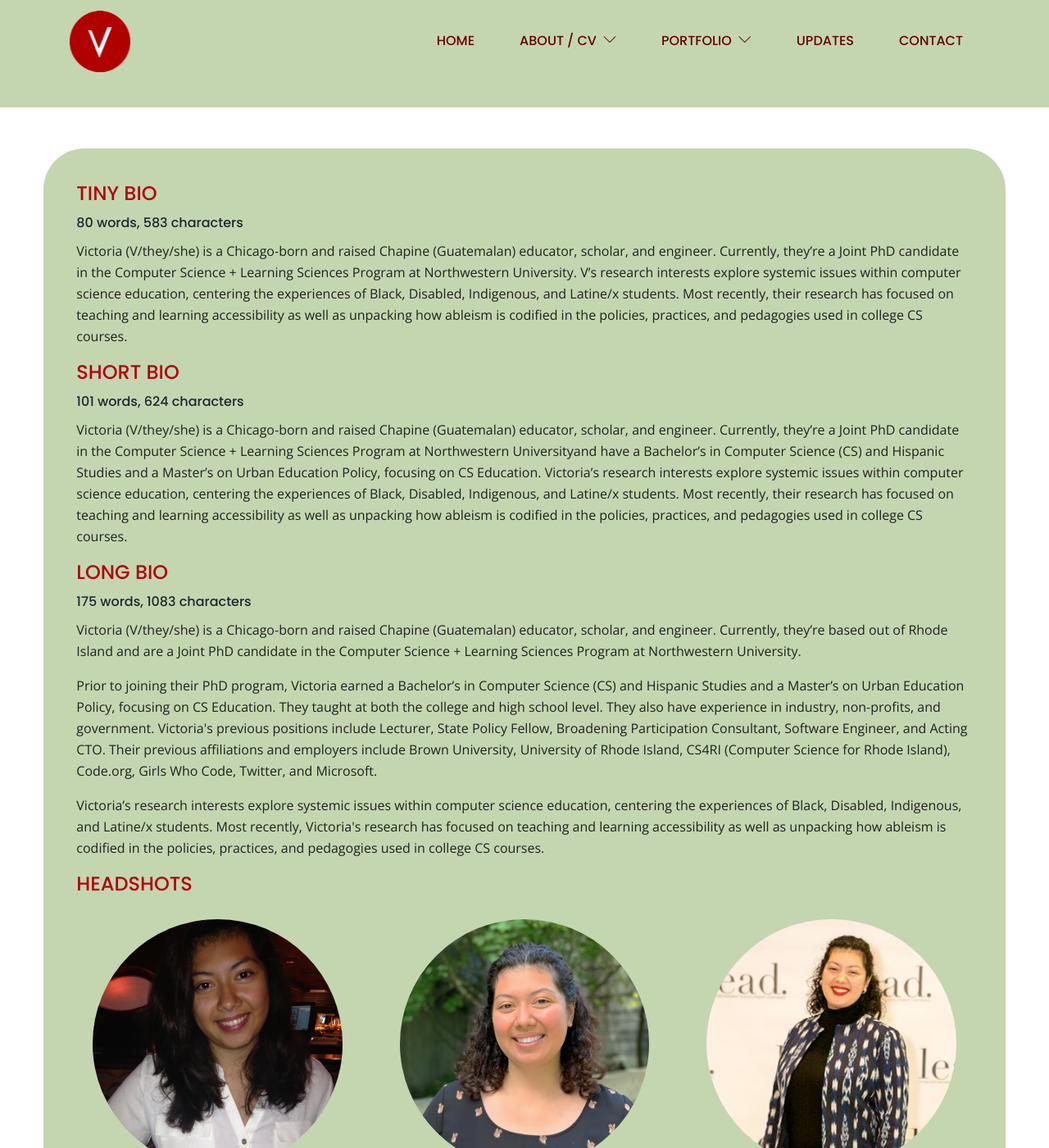
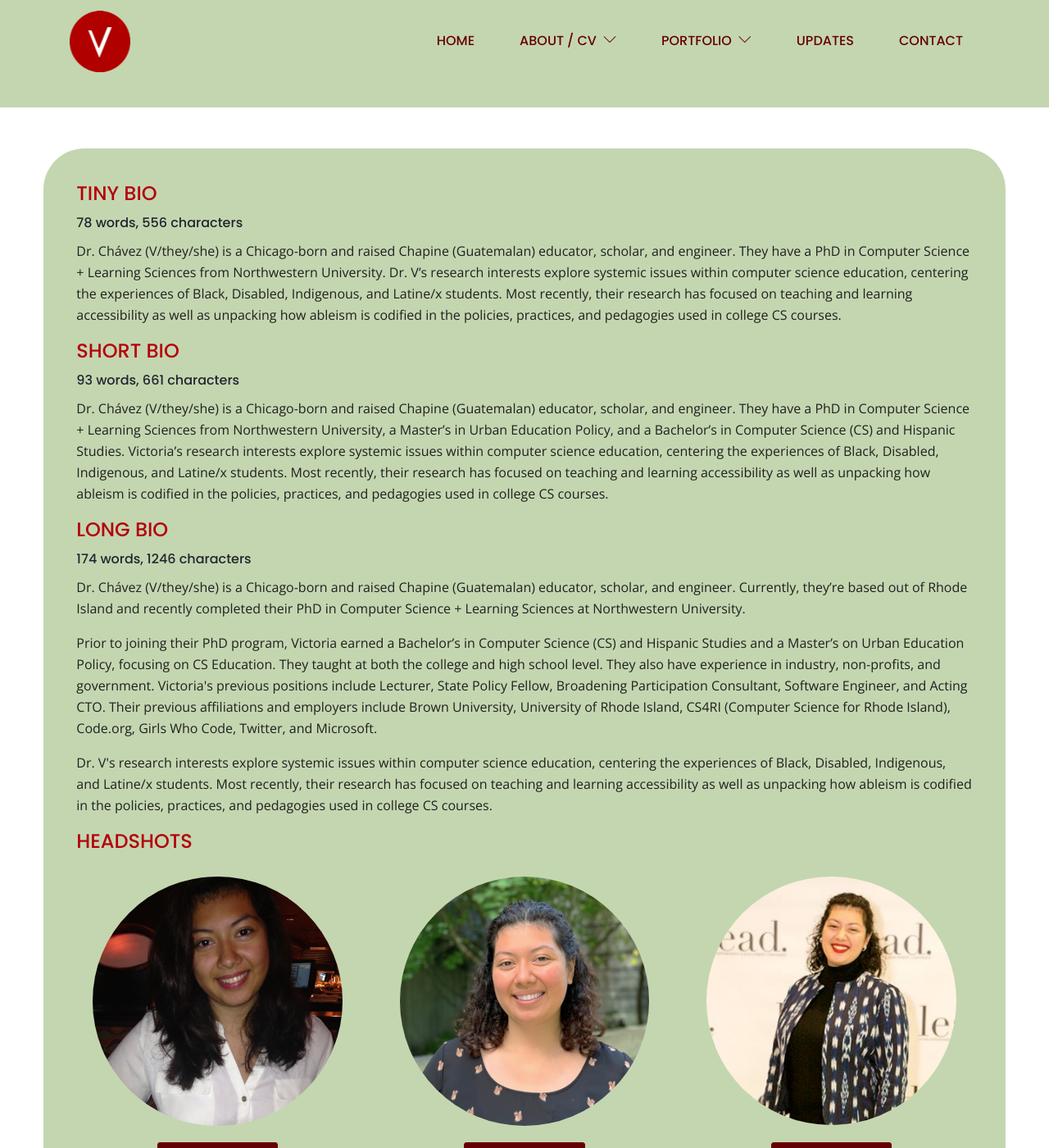
Before and after one commit to vickiebananas/vickiebananas.github.io, a Jekyll site: the page built from about.html, in a window 1280 px wide and 1400 px high, scrolled down 1506 px. Shown: the whole window at 82% size. Built offline with Jekyll 4.4.1, drawn with Linux system fonts in a browser that asks for light colours; some of the changed text lies outside the part shown.

Commit message:
phdddddd [name updates throughout site, bio updates]

```diff
--- a/_config.yml
+++ b/_config.yml
@@ -1,10 +1,10 @@
 baseurl: "" # the subpath of your site, e.g. /blog
 url: "https://vickiebananas.com" # the base hostname & protocol for your site, e.g. http://example.com or  https://Dizerjk.netlify.com
-title: "Victoria C. Cha&#769;vez"
+title: "Victoria C. Cha&#769;vez, Ph.D."
 email: "victoria@vickiebananas.com"
 # author: themefisher
 description: >- # this means to ignore newlines
-  Victoria C. Cha&#769;vez, Educator. Scholar. Engineer. Graduate student at Northwestern.
+  Victoria C. Cha&#769;vez, Ph.D. Educator. Scholar. Engineer.
 logo: "/assets/images/red-v-small.png"
 logo_icon: "/assets/images/red-v-small.png"
 # contact form action
--- a/about.html
+++ b/about.html
@@ -48,9 +48,9 @@ description: "Unpacking ableism in computer science education."
         <h2 class="h4 text-color text-uppercase">
           About Me
         </h2>
-          <p>Hello there! My name is Victoria, I use they/them and she/her pronouns, and I’m an educator, scholar, and engineer. I’m passionate about accessibility, CS education, and social justice.</p>
+          <p>Hello there! My name is Victoria (V/they/she/vickiebananas), and I’m an educator, scholar, and engineer. I’m passionate about accessibility, CS education, and social justice.</p>
 
-          <p>I’m a proud Chapine (Guatemalan) born and raised in Chicago, now calling Rhode Island home. I’m currently a PhD candidate in the <a href="http://csls.sesp.northwestern.edu">Computer Science + Learning Sciences Program</a> at <a href="http://northwestern.edu">Northwestern U</a>. I am a proud <a href="https://www.brown.edu">Brunonian</a> with a <a href="https://education.brown.edu/academics/graduate/urban-education-policy-am">Master’s in Urban Education Policy</a> with a focus on Computer Science Education, as well as a Bachelor’s in <a href="http://cs.brown.edu">Computer Science</a> and <a href="https://www.brown.edu/academics/hispanic-studies/">Hispanic Studies</a>. </p>
+          <p>I’m a proud Chapine (Guatemalan) born and raised in Chicago, now calling Rhode Island home. I recently finished my PhD in the Computer Science + Learning Sciences Program at Northwestern, and I'm also a Brunonian with a Master’s in Urban Education Policy with a focus on Computer Science Education, as well as a Bachelor’s in Computer Science and Hispanic Studies. </p>
 
           <p>I am also a proud <a href="https://www.questbridge.org/scholars">QuestBridge Scholar</a>, <a href="http://technolochicas.org">Technolochica</a>, and a member of <a href="http://www.aspirations.org">NCWIT Aspirations</a>, among others. Outside of computer science and teaching, I enjoy reading, writing (poetry and short stories), and watching anything that’s suspense, thriller, or comedy.</p>
       </div>
@@ -88,15 +88,15 @@ description: "Unpacking ableism in computer science education."
         <h2 class="h4 text-color text-uppercase">
           Tiny Bio
         </h2>
-        <p class="h6">80 words, 583 characters</p>
-        <p class="text-black">Victoria (V/they/she) is a Chicago-born and raised Chapine (Guatemalan) educator, scholar, and engineer. Currently, they’re a Joint PhD candidate in the Computer Science + Learning Sciences Program at Northwestern University. V’s research interests explore systemic issues within computer science education, centering the experiences of Black, Disabled, Indigenous, and Latine/x students. Most recently, their research has focused on teaching and learning accessibility as well as unpacking how ableism is codified in the policies, practices, and pedagogies used in college CS courses.</p>
+        <p class="h6">78 words, 556 characters</p>
+        <p class="text-black">Dr. Chávez (V/they/she) is a Chicago-born and raised Chapine (Guatemalan) educator, scholar, and engineer. They have a PhD in Computer Science + Learning Sciences from Northwestern University. Dr. V’s research interests explore systemic issues within computer science education, centering the experiences of Black, Disabled, Indigenous, and Latine/x students. Most recently, their research has focused on teaching and learning accessibility as well as unpacking how ableism is codified in the policies, practices, and pedagogies used in college CS courses.</p>
       </div>
       <div class="col-lg-12">
         <h2 class="h4 text-color text-uppercase">
           Short Bio
         </h2>
-        <p class="h6">101 words, 624 characters</p>
-        <p class="text-black">Victoria (V/they/she) is a Chicago-born and raised Chapine (Guatemalan) educator, scholar, and engineer. Currently, they’re a Joint PhD candidate in the Computer Science + Learning Sciences Program at Northwestern Universityand have a Bachelor’s in Computer Science (CS) and Hispanic Studies and a Master’s on Urban Education Policy, focusing on CS Education. Victoria’s research interests explore systemic issues within computer science education, centering the experiences of Black, Disabled, Indigenous, and Latine/x students. Most recently, their research has focused on teaching and learning accessibility as well as unpacking how ableism is codified in the policies, practices, and pedagogies used in college CS courses.</p>
+        <p class="h6">93 words, 661 characters</p>
+        <p class="text-black">Dr. Chávez (V/they/she) is a Chicago-born and raised Chapine (Guatemalan) educator, scholar, and engineer. They have a PhD in Computer Science + Learning Sciences from Northwestern University, a Master’s in Urban Education Policy, and a Bachelor’s in Computer Science (CS) and Hispanic Studies. Victoria’s research interests explore systemic issues within computer science education, centering the experiences of Black, Disabled, Indigenous, and Latine/x students. Most recently, their research has focused on teaching and learning accessibility as well as unpacking how ableism is codified in the policies, practices, and pedagogies used in college CS courses.</p>
       </div>
     </div>
     <div class="row">
@@ -104,12 +104,12 @@ description: "Unpacking ableism in computer science education."
         <h2 class="h4 text-color text-uppercase">
           Long Bio
         </h2>
-        <p class="h6">175 words, 1083 characters</p>
-        <p class="text-black">Victoria (V/they/she) is a Chicago-born and raised Chapine (Guatemalan) educator, scholar, and engineer. Currently, they’re based out of Rhode Island and are a Joint PhD candidate in the Computer Science + Learning Sciences Program at Northwestern University.</p>
+        <p class="h6">174 words, 1246 characters</p>
+        <p class="text-black">Dr. Chávez (V/they/she) is a Chicago-born and raised Chapine (Guatemalan) educator, scholar, and engineer. Currently, they’re based out of Rhode Island and recently completed their PhD in Computer Science + Learning Sciences at Northwestern University.</p>
 
         <p class="text-black">Prior to joining their PhD program, Victoria earned a Bachelor’s in Computer Science (CS) and Hispanic Studies and a Master’s on Urban Education Policy, focusing on CS Education. They taught at both the college and high school level. They also have experience in industry, non-profits, and government. Victoria's previous positions include Lecturer, State Policy Fellow, Broadening Participation Consultant, Software Engineer, and Acting CTO. Their previous affiliations and employers include Brown University, University of Rhode Island, CS4RI (Computer Science for Rhode Island), Code.org, Girls Who Code, Twitter, and Microsoft.</p>
 
-      	<p class="text-black">Victoria’s research interests explore systemic issues within computer science education, centering the experiences of Black, Disabled, Indigenous, and Latine/x students. Most recently, Victoria's research has focused on teaching and learning accessibility as well as unpacking how ableism is codified in the policies, practices, and pedagogies used in college CS courses.</p>
+      	<p class="text-black">Dr. V's research interests explore systemic issues within computer science education, centering the experiences of Black, Disabled, Indigenous, and Latine/x students. Most recently, their research has focused on teaching and learning accessibility as well as unpacking how ableism is codified in the policies, practices, and pedagogies used in college CS courses.</p>
       </div>
     </div>
     <div class="row" id="headshots">
--- a/contact.html
+++ b/contact.html
@@ -1,7 +1,7 @@
 ---
 layout: default_2
 title: "Contact"
-description: "Contact Victoria C. Chávez"
+description: "Contact Victoria C. Chávez, Ph.D."
 ---
 
 {% include header_2.html %}
--- a/updates.html
+++ b/updates.html
@@ -1,7 +1,7 @@
 ---
 layout: default_2
-title: "V's Updates"
-description: "Updates from Victoria C. Chávez"
+title: "Dr. V's Updates"
+description: "Updates from Victoria C. Chávez, Ph.D."
 ---
 
 {% include header_2.html %}
```
Also changed, not shown: other parts of about.html (+1 -1 lines).
